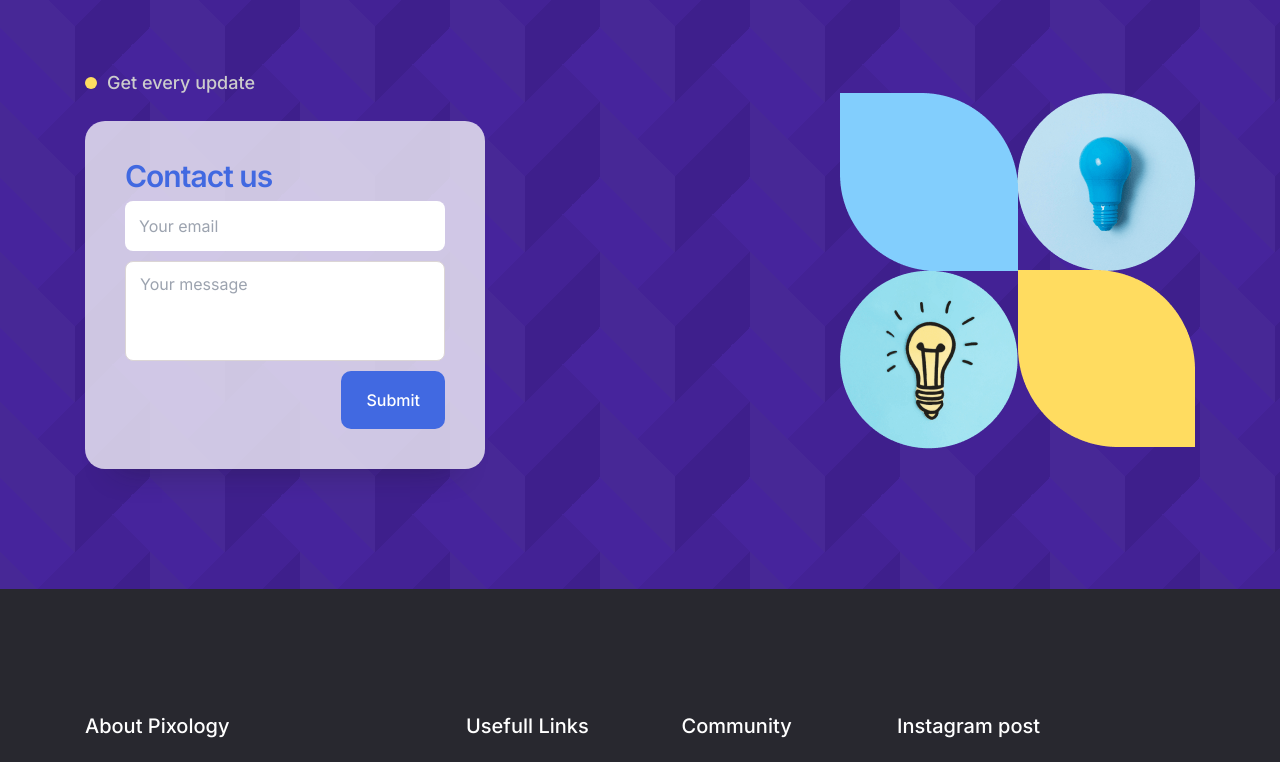
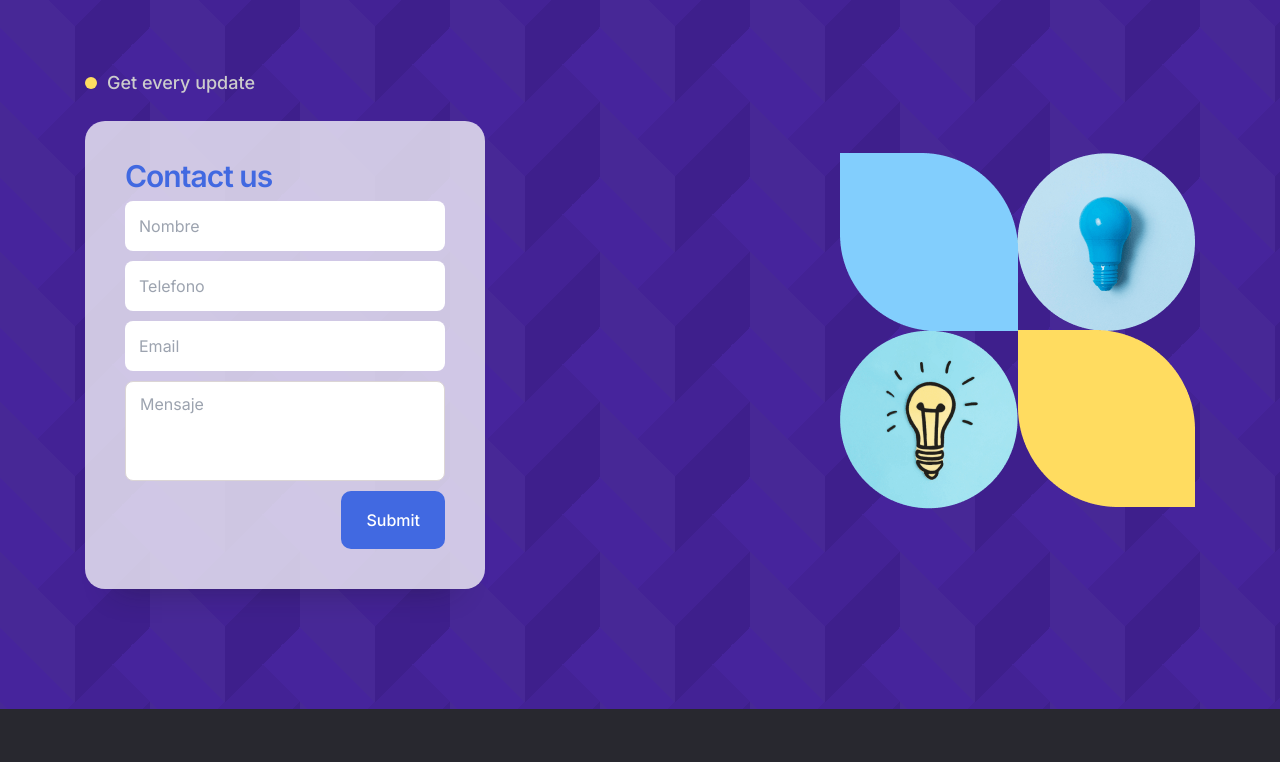
Before and after one commit to Santicabral0478/greenstudios, a Next.js app: page / in a window 1280 px wide. Shown: the part 4360-5122 px from the top of the page. Built offline with nearby package versions, Linux system fonts and the light colour scheme; no server answers.

Commit message:
update 2

```diff
--- a/src/components/AboutTwo/index.tsx
+++ b/src/components/AboutTwo/index.tsx
@@ -1,6 +1,41 @@
-import { FunctionComponent } from "react";
+"use client"
+import { IFormData } from "@/utils/IFormData";
+import { PostContactMail } from "@/utils/PostContactMail";
+import React, { FunctionComponent, useState } from "react";
 
 export const AboutTwo: FunctionComponent = ()=>{
+
+  const [contentForm, setContentForm] = useState<IFormData>({
+    fullName: "",
+    phone:  "",
+    gmail: "",
+    message:  "",
+  })
+
+  const [errors, setErrors] = useState("");
+
+  const handleOnSubmitForm = async (event: React.FormEvent<HTMLFormElement>)=>{
+    event.preventDefault();
+
+    if(errors){
+      return
+    }
+
+    try{
+      const responseForm = await PostContactMail(contentForm)
+      console.log(responseForm);
+    } catch(err){
+      console.log(err);
+
+    }
+  }
+
+  const updateFormData = (prop: string, value: string)=> {
+    setContentForm(prevState => ({
+      ...prevState,
+      [prop]: value
+    }))
+  }
 
     return(
       <section className="section contact-form-cont has-bg-image pattern-element" aria-label="contact-form-cont">
@@ -15,12 +50,50 @@ export const AboutTwo: FunctionComponent = ()=>{
 
             <p className="section-subtitle has-before">Get every update</p>
             <br />
-            <form className="form">
+            <form onSubmit={handleOnSubmitForm} className="form">
                 <div className="title">Contact us</div>
-                <input type="text" placeholder="Your email" className="input"/>
-                <textarea placeholder="Your message"></textarea>
+                <input
+                  name="fullName"
+                  value={contentForm.fullName}
+                  type="text"
+                  placeholder="Nombre"
+                  className="input"
+                  onChange={(e)=>{
+                    updateFormData("fullName", e.target.value)
+                  }}
+                />
 
-                <button>Submit</button>
+                <input
+                  name="phone"
+                  value={contentForm.phone}
+                  type="phone" placeholder="Telefono"
+                  className="input"
+                  onChange={(e)=>{
+                    updateFormData("phone", e.target.value)
+                  }}
+                />
+
+                <input
+                  name="gmail"
+                  value={contentForm.gmail}
+                  type="email"
+                  placeholder="Email"
+                  className="input"
+                  onChange={(e)=>{
+                    updateFormData("gmail", e.target.value)
+                  }}
+                />
+
+                <textarea
+                  name="message"
+                  value={contentForm.message}
+                  placeholder="Mensaje"
+                  onChange={(e)=>{
+                    updateFormData("message", e.target.value)
+                  }}
+                ></textarea>
+
+                <button type="submit">Submit</button>
             </form>
 
           </div>
```
